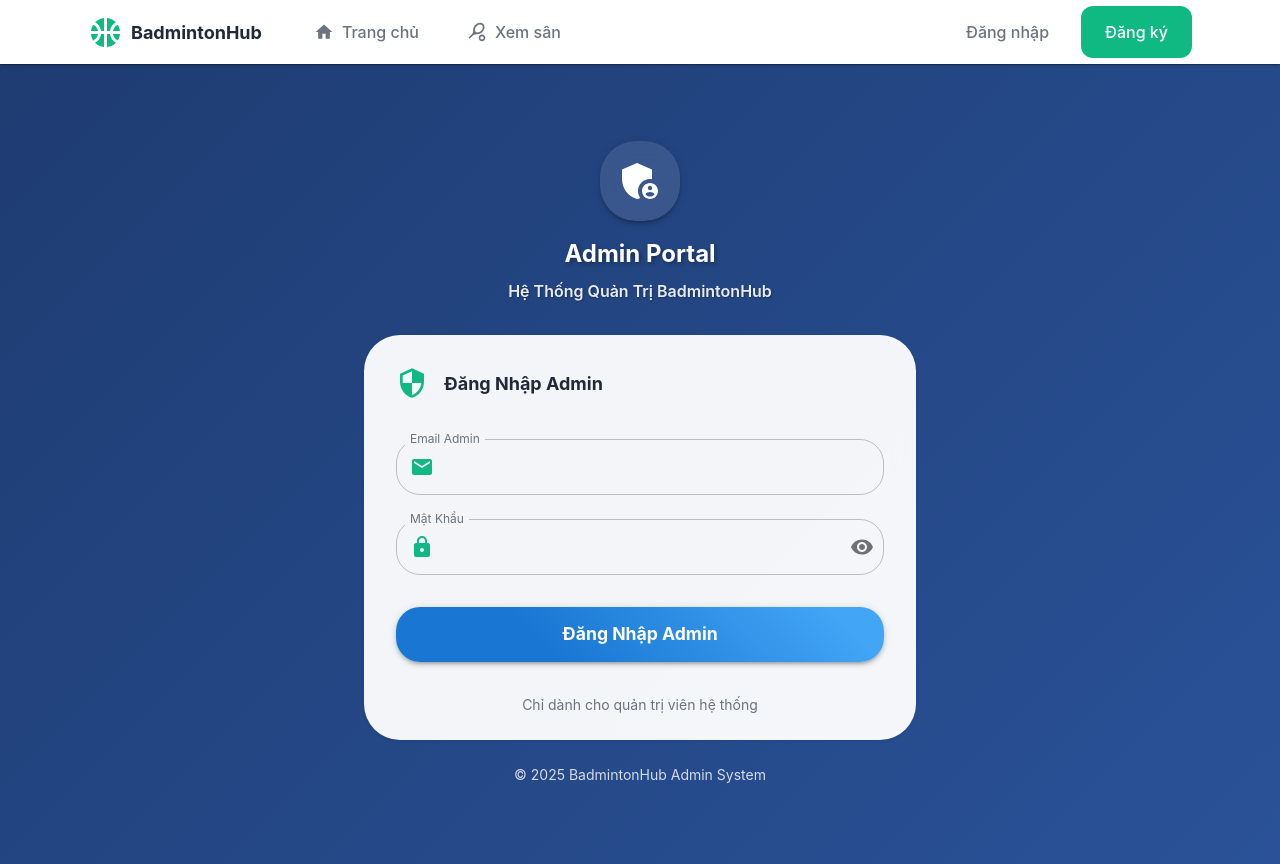
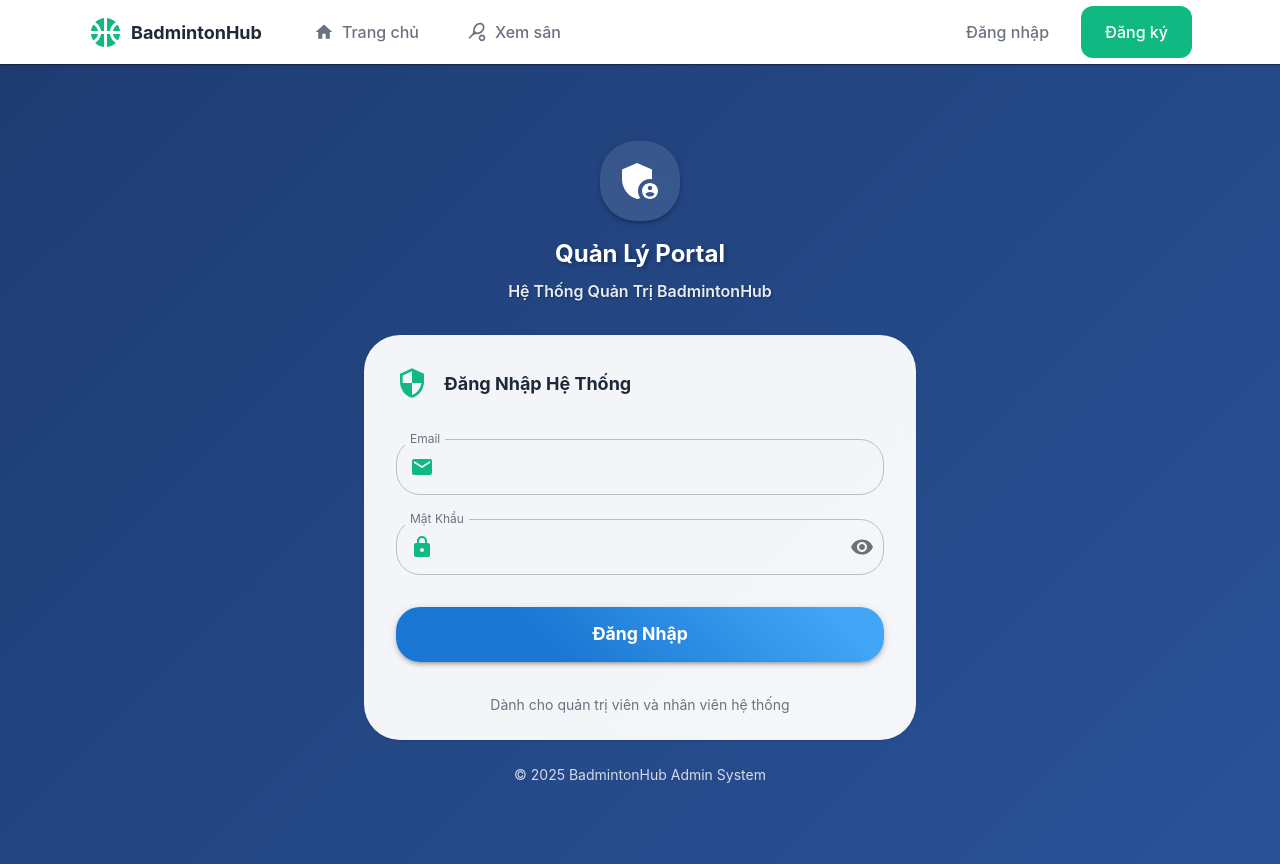
Before and after one commit to NgKhao/badminton-booking2, a React (Vite) app: page /admin/login in a window 1280 px wide. Built offline with nearby package versions, Linux system fonts and the light colour scheme.

Commit message:
intergrate login has STAFF

```diff
--- a/src/components/Navbar.tsx
+++ b/src/components/Navbar.tsx
@@ -83,10 +83,16 @@ export const Navbar: React.FC<NavbarProps> = () => {
     { label: 'Xem sân', path: '/courts', icon: SportsTennis },
   ];
 
+  const staffNavItems = [
+    { label: 'Quản lý', path: '/admin/bookings', icon: EventNote },
+    { label: 'Xem sân', path: '/courts', icon: SportsTennis },
+  ];
+
   // Choose navigation items based on user role
   const getNavItems = () => {
     if (!isAuthenticated) return navItems;
     if (user?.role === 'admin') return adminNavItems;
+    if (user?.role === 'staff') return staffNavItems;
     return authenticatedNavItems;
   };
 
--- a/src/hooks/useApi.ts
+++ b/src/hooks/useApi.ts
@@ -38,7 +38,7 @@ export interface LoginResponse {
     userInfo: {
       fullName: string;
       email: string;
-      role: 'CUSTOMER' | 'ADMIN';
+      role: 'CUSTOMER' | 'ADMIN' | 'STAFF';
     };
     token: {
       type: string;
@@ -185,7 +185,7 @@ export interface UserProfile {
   fullName: string;
   numberPhone: string;
   active: boolean;
-  roleName: 'CUSTOMER' | 'ADMIN';
+  roleName: 'CUSTOMER' | 'ADMIN' | 'STAFF';
 }
 
 /**
@@ -660,7 +660,7 @@ export interface Customer {
   fullName: string;
   numberPhone: string;
   active: boolean;
-  roleName: 'CUSTOMER' | 'ADMIN';
+  roleName: 'CUSTOMER' | 'ADMIN' | 'STAFF';
 }
 
 export interface CustomerListResponse {
@@ -795,7 +795,7 @@ export interface CreateCustomerResponse {
     fullName: string;
     numberPhone: string;
     active: boolean;
-    roleName: 'CUSTOMER' | 'ADMIN';
+    roleName: 'CUSTOMER' | 'ADMIN' | 'STAFF';
   };
   instance: string;
 }
--- a/src/pages/admin/AdminCourtsPage.tsx
+++ b/src/pages/admin/AdminCourtsPage.tsx
@@ -767,17 +767,29 @@ export const AdminCourtsPage: React.FC = () => {
                   <TableCell align="center">
                     <Box sx={{ display: 'flex', gap: 1 }}>
                       <Tooltip title="Xem chi tiết">
-                        <IconButton size="small" onClick={() => handleView(court)}>
+                        <IconButton
+                          size="small"
+                          onClick={() => handleView(court)}
+                          sx={{ color: 'info.main' }}
+                        >
                           <Visibility fontSize="small" />
                         </IconButton>
                       </Tooltip>
                       <Tooltip title="Chỉnh sửa">
-                        <IconButton size="small" onClick={() => handleEdit(court)}>
+                        <IconButton
+                          size="small"
+                          onClick={() => handleEdit(court)}
+                          sx={{ color: 'warning.main' }}
+                        >
                           <Edit fontSize="small" />
                         </IconButton>
                       </Tooltip>
                       <Tooltip title="Xóa">
-                        <IconButton size="small" onClick={() => handleDelete(court)} color="error">
+                        <IconButton
+                          size="small"
+                          onClick={() => handleDelete(court)}
+                          sx={{ color: 'error.main' }}
+                        >
                           <Delete fontSize="small" />
                         </IconButton>
                       </Tooltip>
--- a/src/pages/admin/AdminLayout.tsx
+++ b/src/pages/admin/AdminLayout.tsx
@@ -52,30 +52,35 @@ const menuItems = [
     icon: <SportsTennis />,
     path: '/admin/courts',
     description: 'Quản lý thông tin sân',
+    roles: ['admin'], // Chỉ admin
   },
   {
     text: 'Quản lý đặt sân',
     icon: <EventNote />,
     path: '/admin/bookings',
     description: 'Xử lý đặt sân',
+    roles: ['admin', 'staff'], // Admin và Staff
   },
   {
     text: 'Quản lý khách hàng',
     icon: <People />,
     path: '/admin/customers',
     description: 'Thông tin khách hàng',
+    roles: ['admin'], // Chỉ admin
   },
   {
     text: 'Quản lý chi nhánh',
     icon: <Store />,
     path: '/admin/branches',
     description: 'Thông tin chi nhánh',
+    roles: ['admin'], // Chỉ admin
   },
   {
     text: 'Báo cáo & Thống kê',
     icon: <Analytics />,
     path: '/admin/analytics',
     description: 'Phân tích doanh thu',
+    roles: ['admin', 'staff'], // Admin và Staff
   },
 ];
 
@@ -88,6 +93,10 @@ export const AdminLayout: React.FC<AdminLayoutProps> = ({ children }) => {
   const navigate = useNavigate();
   const location = useLocation();
   const { user, logout } = useAuthStore();
+
+  // Filter menu items based on user role
+  const userRole = user?.role || 'customer';
+  const availableMenuItems = menuItems.filter((item) => item.roles.includes(userRole));
 
   // React Query logout mutation
   const logoutMutation = useLogoutMutation({
@@ -211,7 +220,7 @@ export const AdminLayout: React.FC<AdminLayoutProps> = ({ children }) => {
           </Typography>
         </Box>
         <Typography variant="body2" sx={{ opacity: 0.9 }}>
-          Quản trị viên
+          {userRole === 'admin' ? 'Quản trị viên' : 'Nhân viên'}
         </Typography>
       </Box>
 
@@ -219,7 +228,7 @@ export const AdminLayout: React.FC<AdminLayoutProps> = ({ children }) => {
 
       {/* Menu Items */}
       <List sx={{ px: 2, py: 1 }}>
-        {menuItems.map((item) => {
+        {availableMenuItems.map((item) => {
           const isActive = location.pathname === item.path;
           return (
             <ListItem key={item.text} disablePadding sx={{ mb: 0.5 }}>
--- a/src/pages/admin/AdminLoginPage.tsx
+++ b/src/pages/admin/AdminLoginPage.tsx
@@ -43,20 +43,20 @@ export const AdminLoginPage: React.FC = () => {
     setError,
   } = useForm<AdminLoginFormData>();
 
-  // Helper function để check if user is admin
-  const isAdmin = (role?: string): boolean => {
-    return role === 'ADMIN' || role === 'admin';
+  // Helper function để check if user is admin or staff
+  const isAdminOrStaff = (role?: string): boolean => {
+    return role === 'ADMIN' || role === 'admin' || role === 'STAFF' || role === 'staff';
   };
 
-  // Login mutation cho admin
+  // Login mutation cho admin và staff
   const loginMutation = useLoginMutation({
     onSuccess: (data) => {
-      console.log('Admin login response:', data);
+      console.log('Admin/Staff login response:', data);
 
-      // Kiểm tra role có phải là admin không
-      if (!isAdmin(data.detail.userInfo.role)) {
+      // Kiểm tra role có phải là admin hoặc staff không
+      if (!isAdminOrStaff(data.detail.userInfo.role)) {
         setError('root', {
-          message: 'Bạn không có quyền truy cập trang admin',
+          message: 'Bạn không có quyền truy cập trang này',
         });
         return;
       }
@@ -66,7 +66,7 @@ export const AdminLoginPage: React.FC = () => {
         user_id: 0, // Sẽ được cập nhật từ API khác
         email: data.detail.userInfo.email,
         full_name: data.detail.userInfo.fullName,
-        role: 'admin' as const,
+        role: data.detail.userInfo.role.toLowerCase() as 'admin' | 'staff',
         is_active: true,
         created_at: new Date().toISOString(),
         updated_at: new Date().toISOString(),
@@ -77,13 +77,24 @@ export const AdminLoginPage: React.FC = () => {
         refreshToken: data.detail.token.refreshToken,
       });
 
-      // Chuyển hướng đến trang quản lý sân
-      navigate('/admin/courts');
+      // Chuyển hướng dựa trên role
+      const userRole = data.detail.userInfo.role.toUpperCase();
+      if (userRole === 'STAFF') {
+        // Staff chỉ được truy cập trang quản lý đặt sân
+        navigate('/admin/bookings');
+      } else {
+        // Admin có thể truy cập tất cả
+        navigate('/admin/courts');
+      }
     },
     onError: (error) => {
-      console.error('Admin login error:', error);
+      console.error('Admin/Staff login error:', error);
+      const errorMessage =
+        (error as { response?: { data?: { messenger?: string } } }).response?.data?.messenger ||
+        error.message ||
+        'Đăng nhập thất bại';
       setError('root', {
-        message: error.response?.data?.messenger || error.message || 'Đăng nhập thất bại',
+        message: errorMessage,
       });
     },
   });
@@ -128,7 +139,7 @@ export const AdminLoginPage: React.FC = () => {
               textShadow: '2px 2px 4px rgba(0,0,0,0.3)',
             }}
           >
-            Admin Portal
+            Quản Lý Portal
           </Typography>
           <Typography
             variant="h6"
@@ -154,7 +165,7 @@ export const AdminLoginPage: React.FC = () => {
             <Box sx={{ display: 'flex', alignItems: 'center', mb: 3 }}>
               <Security color="primary" sx={{ mr: 2, fontSize: 32 }} />
               <Typography variant="h5" component="h2" fontWeight="bold">
-                Đăng Nhập Admin
+                Đăng Nhập Hệ Thống
               </Typography>
             </Box>
 
@@ -167,7 +178,7 @@ export const AdminLoginPage: React.FC = () => {
             <Box component="form" onSubmit={handleSubmit(onSubmit)} noValidate>
               <TextField
                 fullWidth
-                label="Email Admin"
+                label="Email"
                 type="email"
                 margin="normal"
                 {...register('email', {
@@ -249,12 +260,12 @@ export const AdminLoginPage: React.FC = () => {
                   },
                 }}
               >
-                {loginMutation.isPending ? 'Đang đăng nhập...' : 'Đăng Nhập Admin'}
+                {loginMutation.isPending ? 'Đang đăng nhập...' : 'Đăng Nhập'}
               </Button>
 
               <Box sx={{ textAlign: 'center', mt: 2 }}>
                 <Typography variant="body2" color="text.secondary">
-                  Chỉ dành cho quản trị viên hệ thống
+                  Dành cho quản trị viên và nhân viên hệ thống
                 </Typography>
               </Box>
             </Box>
--- a/src/types/index.ts
+++ b/src/types/index.ts
@@ -1,5 +1,5 @@
 // Enums based on database
-export type UserRole = 'customer' | 'admin';
+export type UserRole = 'customer' | 'admin' | 'staff';
 export type CourtStatus = 'available' | 'maintenance' | 'unavailable';
 export type BookingStatus = 'pending' | 'confirmed' | 'cancelled';
 export type EmailStatus = 'sent' | 'failed' | 'pending';
```
